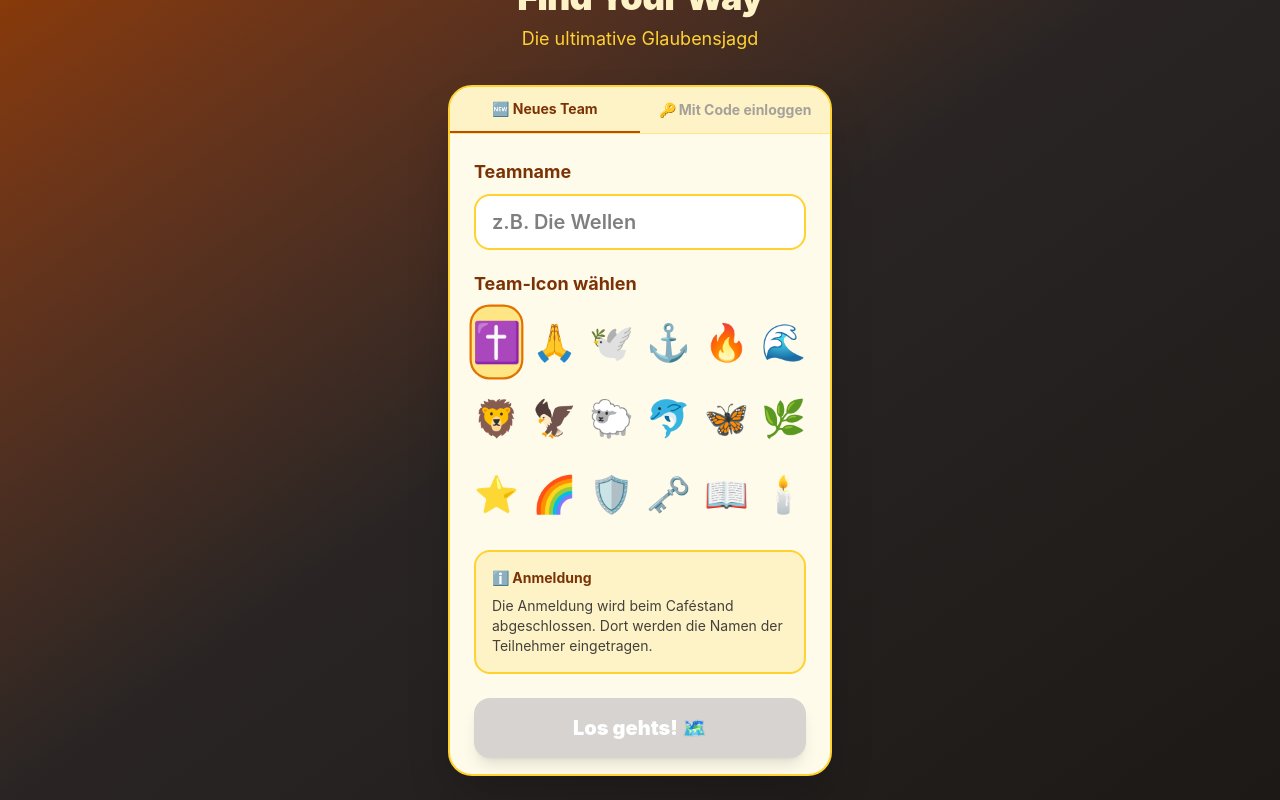
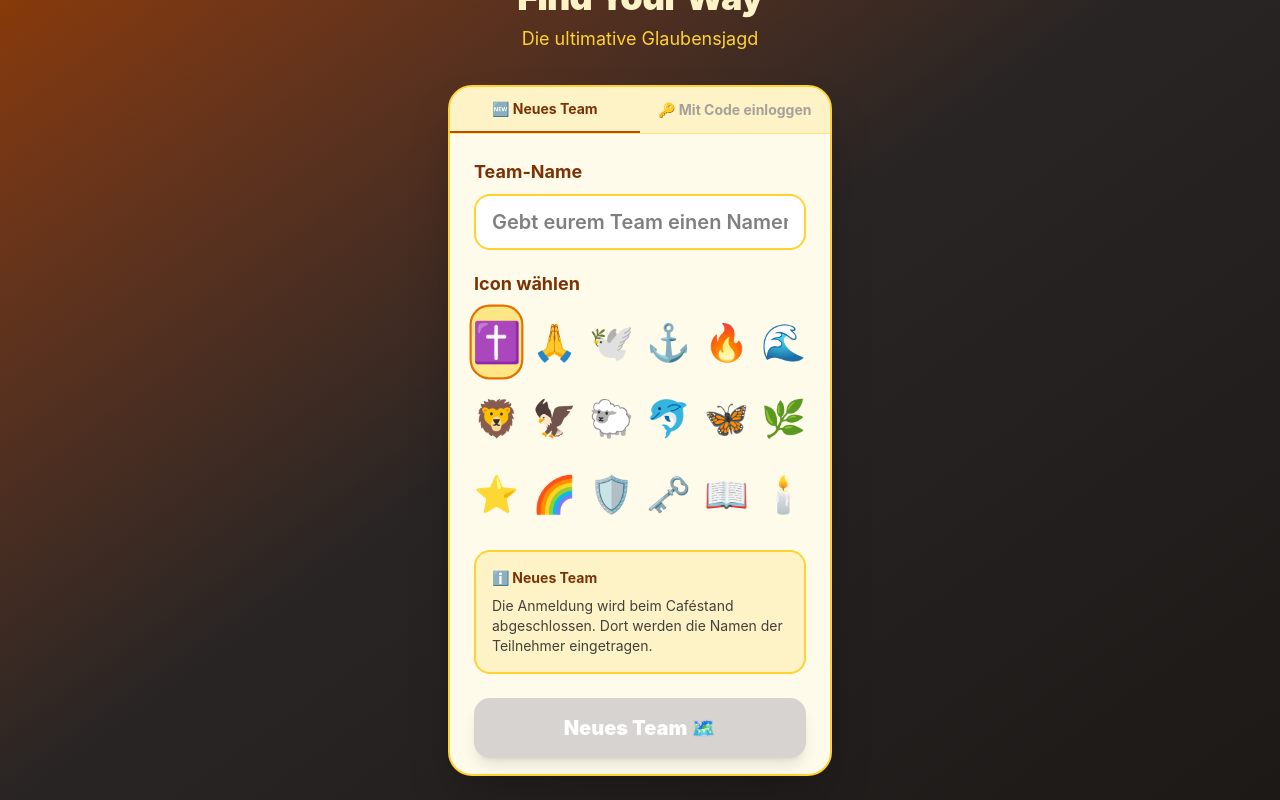
Before and after one commit to QuyGonJinn/tncg-webapp-find-your-way, a React (Vite) app in the folder find-your-way-frontend/: page / in a window 1280 px wide. Both pictures are taken after a click on the button "Jetzt anmelden! 🚀". Shown: the part 119-919 px from the top of the page. Built offline with nearby package versions, Linux system fonts and the light colour scheme; no server answers.

Commit message:
Set language on different parts

```diff
--- a/find-your-way-frontend/src/components/SetupScreen.jsx
+++ b/find-your-way-frontend/src/components/SetupScreen.jsx
@@ -1,7 +1,10 @@
 import { useState } from 'react';
 import { TEAM_ICONS } from '../data/stations';
+import { useI18n } from '../hooks/useI18n';
+import LanguageSwitcherDropdown from './LanguageSwitcherDropdown';
 
 export default function SetupScreen({ onStart, onLogin, error }) {
+  const { t } = useI18n();
   const [tab, setTab] = useState('new');
   const [name, setName] = useState('');
   const [icon, setIcon] = useState(TEAM_ICONS[0]);
@@ -21,10 +24,15 @@ export default function SetupScreen({ onStart, onLogin, error }) {
 
   return (
     <div className="min-h-screen bg-gradient-to-br from-amber-800 via-stone-800 to-stone-900 flex flex-col items-center justify-center p-6">
+      {/* Language Switcher - Top Right */}
+      <div className="absolute top-4 right-4">
+        <LanguageSwitcherDropdown />
+      </div>
+
       <div className="text-center mb-8">
         <div className="text-6xl mb-3">🗺️</div>
         <h1 className="text-4xl font-black text-amber-100 tracking-tight">Find Your Way</h1>
-        <p className="text-amber-300 mt-2 text-lg">Die ultimative Glaubensjagd</p>
+        <p className="text-amber-300 mt-2 text-lg">{t('welcome.subtitle')}</p>
       </div>
 
       <div className="bg-amber-50 rounded-3xl shadow-2xl w-full max-w-sm overflow-hidden border-2 border-amber-300">
@@ -34,30 +42,30 @@ export default function SetupScreen({ onStart, onLogin, error }) {
             onClick={() => setTab('new')}
             className={`flex-1 py-3 font-bold text-sm transition-all ${tab === 'new' ? 'text-amber-900 border-b-2 border-amber-700' : 'text-stone-400'}`}
           >
-            🆕 Neues Team
+            🆕 {t('setup.createTeam')}
           </button>
           <button
             onClick={() => setTab('login')}
             className={`flex-1 py-3 font-bold text-sm transition-all ${tab === 'login' ? 'text-amber-900 border-b-2 border-amber-700' : 'text-stone-400'}`}
           >
-            🔑 Mit Code einloggen
+            🔑 {t('setup.loginWithPin')}
           </button>
         </div>
 
         <div className="p-6 max-h-[80vh] overflow-y-auto">
           {tab === 'new' ? (
             <form onSubmit={handleCreate}>
-              <label className="block text-amber-900 font-bold mb-2 text-lg">Teamname</label>
+              <label className="block text-amber-900 font-bold mb-2 text-lg">{t('setup.teamName')}</label>
               <input
                 type="text"
                 value={name}
                 onChange={e => setName(e.target.value)}
-                placeholder="z.B. Die Wellen"
+                placeholder={t('setup.teamNamePlaceholder')}
                 maxLength={20}
                 className="w-full border-2 border-amber-300 rounded-2xl px-4 py-3 text-xl font-semibold focus:outline-none focus:border-amber-600 bg-white mb-5"
               />
 
-              <label className="block text-amber-900 font-bold mb-3 text-lg">Team-Icon wählen</label>
+              <label className="block text-amber-900 font-bold mb-3 text-lg">{t('setup.selectIcon')}</label>
               <div className="grid grid-cols-6 gap-3 mb-6">
                 {TEAM_ICONS.map(ic => (
                   <button
@@ -72,7 +80,7 @@ export default function SetupScreen({ onStart, onLogin, error }) {
               </div>
 
               <div className="bg-amber-100 border-2 border-amber-300 rounded-2xl p-4 mb-6">
-                <p className="text-amber-900 font-bold text-sm">ℹ️ Anmeldung</p>
+                <p className="text-amber-900 font-bold text-sm">ℹ️ {t('setup.createTeam')}</p>
                 <p className="text-stone-700 text-sm mt-2">
                   Die Anmeldung wird beim Caféstand abgeschlossen. Dort werden die Namen der Teilnehmer eingetragen.
                 </p>
@@ -83,18 +91,18 @@ export default function SetupScreen({ onStart, onLogin, error }) {
                 disabled={!name.trim()}
                 className="w-full bg-amber-700 disabled:bg-stone-300 text-white font-black text-xl py-4 rounded-2xl shadow-lg active:scale-95 transition-transform"
               >
-                Los gehts! 🗺️
+                {t('setup.createTeam')} 🗺️
               </button>
             </form>
           ) : (
             <form onSubmit={handleLogin}>
               <p className="text-stone-500 text-sm mb-4">Gebt euren 4-stelligen Team-Code ein, den ihr beim Erstellen bekommen habt.</p>
-              <label className="block text-amber-900 font-bold mb-2 text-lg">Team-Code</label>
+              <label className="block text-amber-900 font-bold mb-2 text-lg">{t('setup.pin')}</label>
               <input
                 type="text"
                 value={pin}
                 onChange={e => setPin(e.target.value.toUpperCase().slice(0, 4))}
-                placeholder="z.B. A3KX"
+                placeholder={t('setup.pinPlaceholder')}
                 maxLength={4}
                 className="w-full border-2 border-amber-300 rounded-2xl px-4 py-4 text-3xl font-black text-center tracking-widest focus:outline-none focus:border-amber-600 bg-white mb-6"
               />
@@ -103,7 +111,7 @@ export default function SetupScreen({ onStart, onLogin, error }) {
                 disabled={pin.trim().length < 4}
                 className="w-full bg-amber-700 disabled:bg-stone-300 text-white font-black text-xl py-4 rounded-2xl shadow-lg active:scale-95 transition-transform"
               >
-                Einloggen 🔑
+                {t('setup.login')} 🔑
               </button>
             </form>
           )}
--- a/find-your-way-frontend/src/components/WelcomeScreen.jsx
+++ b/find-your-way-frontend/src/components/WelcomeScreen.jsx
@@ -1,5 +1,5 @@
 import { useI18n } from '../hooks/useI18n';
-import LanguageSwitcher from './LanguageSwitcher';
+import LanguageSwitcherDropdown from './LanguageSwitcherDropdown';
 
 export default function WelcomeScreen({ onContinue }) {
   const { t } = useI18n();
@@ -8,7 +8,7 @@ export default function WelcomeScreen({ onContinue }) {
     <div className="min-h-screen bg-gradient-to-br from-amber-800 via-stone-800 to-stone-900 flex flex-col items-center justify-center p-6">
       {/* Language Switcher - Top Right */}
       <div className="absolute top-4 right-4">
-        <LanguageSwitcher />
+        <LanguageSwitcherDropdown />
       </div>
 
       {/* Logo & Title */}
--- a/find-your-way-frontend/src/i18n/de.json
+++ b/find-your-way-frontend/src/i18n/de.json
@@ -32,11 +32,11 @@
     "teamName": "Team-Name",
     "teamNamePlaceholder": "Gebt eurem Team einen Namen",
     "selectIcon": "Icon wählen",
-    "createTeam": "Team erstellen",
-    "loginWithPin": "Mit PIN anmelden",
-    "pin": "PIN",
-    "pinPlaceholder": "Team-PIN eingeben",
-    "login": "Anmelden",
+    "createTeam": "Neues Team",
+    "loginWithPin": "Mit Code einloggen",
+    "pin": "Team-Code",
+    "pinPlaceholder": "Team-Code eingeben",
+    "login": "Einloggen",
     "error": "Server nicht erreichbar. Läuft das Backend?",
     "invalidPin": "Ungültiger Code"
   },
--- a/find-your-way-frontend/src/i18n/en.json
+++ b/find-your-way-frontend/src/i18n/en.json
@@ -33,9 +33,9 @@
     "teamNamePlaceholder": "Give your team a name",
     "selectIcon": "Choose Icon",
     "createTeam": "Create Team",
-    "loginWithPin": "Login with PIN",
-    "pin": "PIN",
-    "pinPlaceholder": "Enter team PIN",
+    "loginWithPin": "Login with Code",
+    "pin": "Team Code",
+    "pinPlaceholder": "Enter team code",
     "login": "Login",
     "error": "Server not reachable. Is the backend running?",
     "invalidPin": "Invalid code"
```
